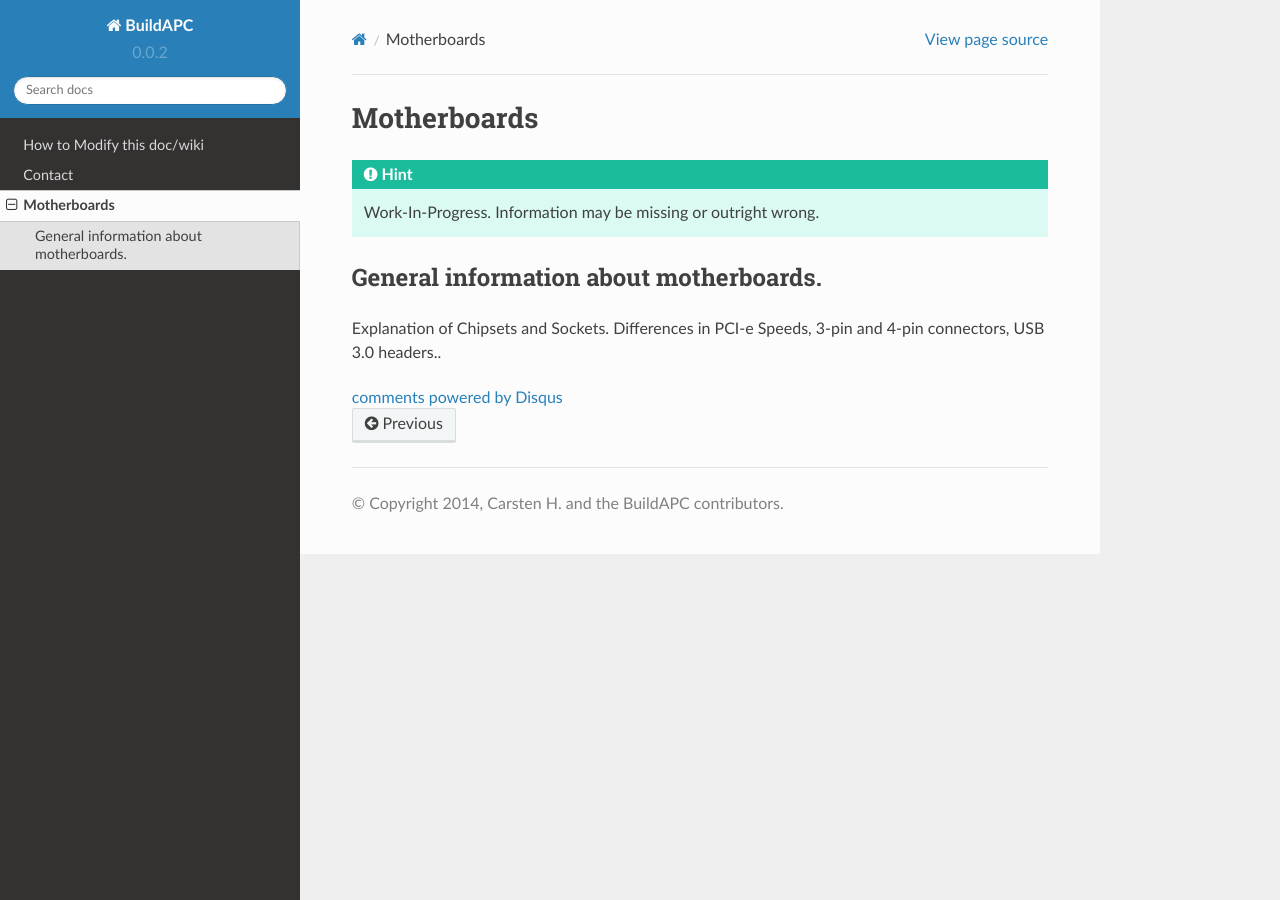
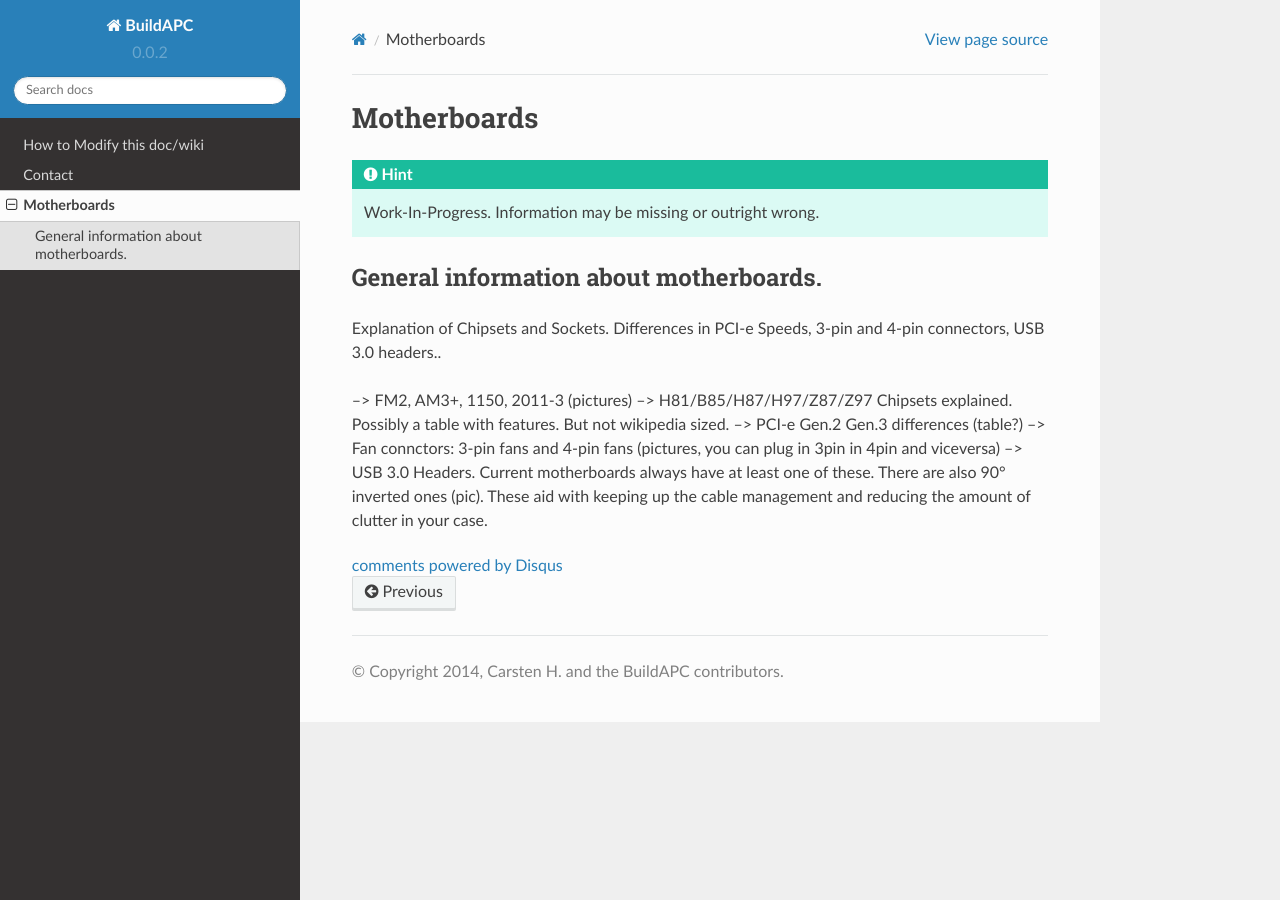
Before and after one commit to notmoter8/BuildAPC-docs, a Sphinx documentation site: the page built from source/mobo.rst, in a window 1280 px wide. Built offline with Sphinx 7.4.7 and the Read the Docs theme 2.0.0, drawn with Linux system fonts in a browser that asks for light colours; comment, search, counter and statistics services are not loaded; some of the changed lines change nothing that is shown.

Commit message:
YT embedding, audio and mobo categories/articles

```diff
--- a/Implementing a Video.md
+++ b/Implementing a Video.md
@@ -1,12 +1,21 @@
-in the <head> </head>
-
-<link href="//vjs.zencdn.net/4.9/video-js.css" rel="stylesheet">
-<script src="//vjs.zencdn.net/4.9/video.js"></script>
-
-in the reST
+#Embeding a Youtube or Vimeo video:
 
 
 .. raw:: html
+
+< code youtube or vimeo will give you after clicking embedding >
+
+Done!
+
+-
+
+##Embedding a html5/native/self-hosted video:
+
+In the reStructuredText file, we edit in our `<video></video>` tag after declaring html code with `.. raw:: html`
+
+Example:
+
+`.. raw:: html
 
 <video id="example_video_1" class="video-js vjs-default-skin"
   controls preload="auto" width="640" height="264"
@@ -16,4 +25,4 @@ in the reST
  <source src="/videos/file1.webm" type='video/webm' />
  <source src="/videos/file1.ogg" type='video/ogg' />
  <p class="vjs-no-js">To view this video please enable JavaScript, and consider upgrading to a web browser that <a href="http://videojs.com/html5-video-support/" target="_blank">supports HTML5 video</a></p>
-</video>
+</video>`
--- a/source/Audio.rst
+++ b/source/Audio.rst
@@ -1,46 +1,111 @@
-Some file 1
+Audio Solutions.
 ===============
 
 .. Hint:: Work-In-Progress.
    Information may be missing or outright wrong.
 
-**PC AUDIO SOLUTIONS**
 
-Motherboard audio: All motherboards come with an embedded sound card built into the board. This is the basic level of audio, but this is still more than good enough quality for the average user.
+
+-----------------------------------------------
+
+
+
+# PC AUDIO SOLUTIONS  (Maybe remove "PC"?)
+
+Motherboard audio: All motherboards come with an embedded soundchip. These are usually not great, but still good for the average user.
 
 USB sound card:
 
-PCI sound card:
+PCI-e sound card:
 
 DAC and AMP:
 
 Audio Interface:
 
-*Important properties*
-Frequency range:
+
+
+-----------------------------------------------
+
+
+
+# Important properties
+
+Frequency range: The frequencies the speaker, headphone or (soundcard?) can (output). Usually this isn't important but audiophiles might care for this.
+
 Frequency Response:
+
+Impedance Rating: The resistance that the headphones' drivers (and speakers?) offer. Usually you shouldn't get a high-impedance headphone such as the DT 770 Pro that is rated at 600 Ohm (insert correct example) with a mainstream z97 motherboard, but instead with a USB DAC or AMP.
+This varies greatly between motherboards, laptops and smartphones. The best way to find this out is to check at(head-fi forums? where else) (more text idk)
+
+Distorsion?:
+
 Polar pattern:
 
-*Headphones*
+"How it sounds": Studio, Bass-heavy, etc?
 
-Open:
-Closed:
-Semi:
-
-On-ear:
-Over-ear:
-
-*Speakers*
-Configurations
-2.0:
-2.1:
-5.1:
-7.1:
+Sound leaking / Noise isolation
 
 
-*Microphones*
+-----------------------------------------------
 
-With headphones:
-Modmic:
-Desktop mic:
+
+
+# Headphones (Maybe a table including pictures would be nice?)
+
+Open-back: These headphones offer a wider soundstage (why is that good) at the cost of leaking sound and letting sourrounding's noise in.  (grammar?)
+
+Closed-back: They offer a not-so great soundstage but they provide great sound insiluation (is this a word) and don't leak sound out.
+
+Semi-open: They offer good soundstages and
+
+On-ear: Headphones whose earpieces directly touch the listener's ears. They are usually smaller and more compact. They may be less comfortable while wearing for a long time.
+
+Over-ear: These have bigger earpieces and sit around the listener's ears. These are usually bigger and less portable. These are usually more comfortable to wear for a long time.
+
+Earpiece materials: Different materials, different properties: some don't make your ears sweat at all, some are less comfortable...
+
+(Maybe something on that 7.1 headsets are bs or so and that stereo headphones are way better?)
+
+(Table or List like mad...madcatz' one on head-fi for gaming) (and one for general music? (or is that too much(parenthesis)))
+
+
+-----------------------------------------------
+
+# IEM In-Ear Monitors
+
+Types?
+
+
+
+
+-----------------------------------------------
+
+
+
+# Speakers
+
+Configurations (Maybe with an illustration or as a table.)
+
+2.0: Consists of two speakers that cover all frequencies. (Usually bigger?)
+
+2.1: Consists of two speakers and a separate subwoofer.
+
+5.1: Consists of five (usually smaller) speakers and a subwoofer. (3d audio, dolby sorround, thx?)
+
+7.1: Consists of seven speakers (also called sattelites) and a subwoofer. (What else?)
+
+
+
+-----------------------------------------------
+
+
+
+# Microphones
+
+Gaming Headsets: The voice clarity is usually not that great on these. The (product 1, link to vid of mic recording) (product2, etc) are exceptions to this rule.
+
+Modmic: A type of mic that is easily installed on most headphones. (links to 2-3 recordings, maybe pics)
+
+Desk or Desktop mic: Mics that are usually permanently mounted on a desk. Notable examples are:...
+
 Pro mic:
--- a/source/mobo.rst
+++ b/source/mobo.rst
@@ -7,6 +7,13 @@ General information about motherboards.
 ^^^^^^^^^^^^^^^^^^^^^^^^^^^^^^^^^^^^^^^
 
 Explanation of Chipsets and Sockets. Differences in PCI-e Speeds, 3-pin and 4-pin connectors, USB 3.0 headers..
+
+--> FM2, AM3+, 1150, 2011-3 (pictures)
+--> H81/B85/H87/H97/Z87/Z97 Chipsets explained. Possibly a table with features. But not wikipedia sized.
+--> PCI-e Gen.2 Gen.3 differences (table?)
+--> Fan connctors: 3-pin fans and 4-pin fans (pictures, you can plug in 3pin in 4pin and viceversa)
+--> USB 3.0 Headers. Current motherboards always have at least one of these. There are also 90° inverted ones (pic). These aid with keeping up the cable management and reducing the amount of clutter in your case.
+
 
 .. raw:: html
 
```
